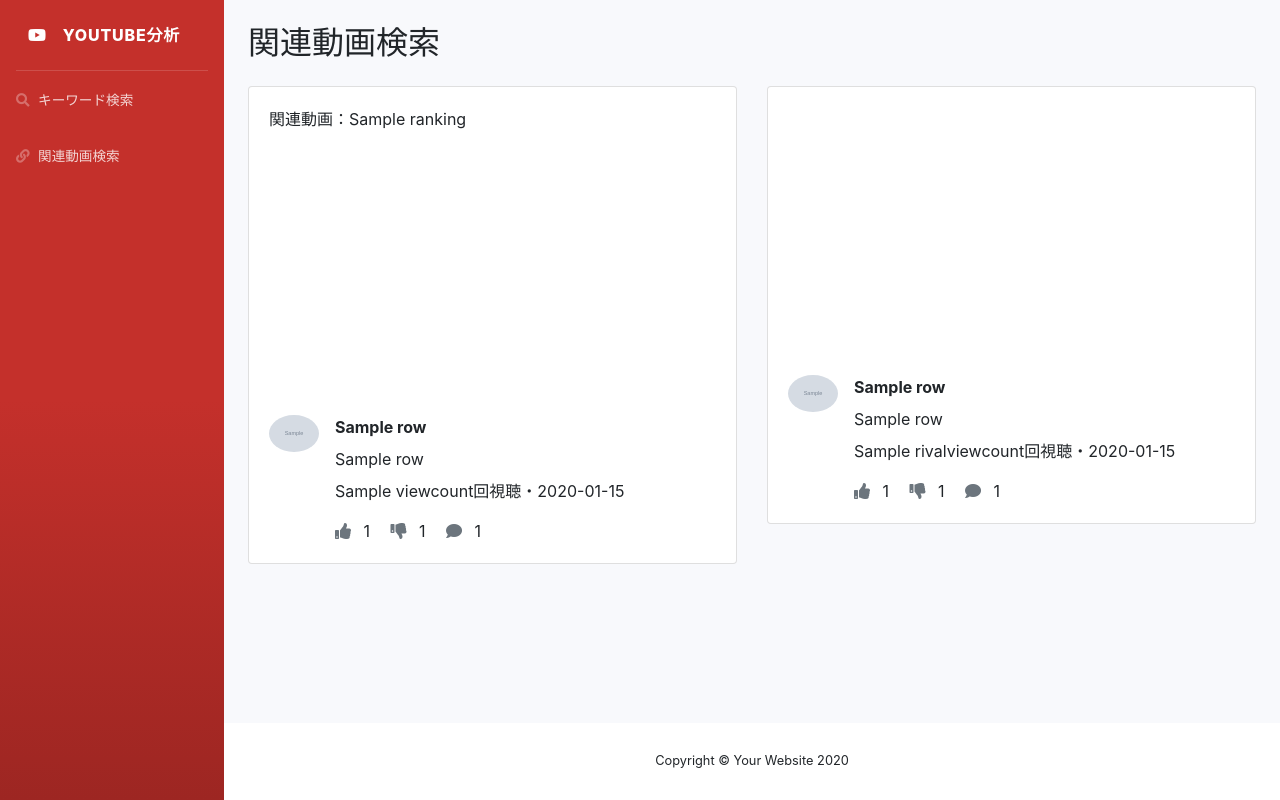
After one commit to haruyasu/django-youtube, a Django app: template app/templates/app/related.html in a window 1280 px wide. The commit adds this page. Run offline with Django 3.2, Linux system fonts and the light colour scheme; the template is opened without the code that fills it: most values are stand-ins (such as "Sample title", 1, 10 or a date in 2020); grey boxes marked "Sample" are stand-in pictures; some libraries are stand-ins or nearby versions.

Commit message:
関連動画検索

```diff
--- a/app/templates/app/base.html
+++ b/app/templates/app/base.html
@@ -26,7 +26,13 @@
 			<li class="nav-item">
 				<a class="nav-link" href="/">
 					<i class="fas fa-search"></i>
-					<span>動画検索</span>
+					<span>キーワード検索</span>
+				</a>
+			</li>
+			<li class="nav-item">
+				<a class="nav-link" href="{% url 'related' %}">
+					<i class="fas fa-link"></i>
+					<span>関連動画検索</span>
 				</a>
 			</li>
 		</ul>
--- a/app/templates/app/index.html
+++ b/app/templates/app/index.html
@@ -3,9 +3,7 @@
 
 {% block content %}
 
-<div class="my-4">
-    <h2>キーワード検索</h2>
-</div>
+<h2 class="my-4">キーワード検索</h2>
 
 <div class="table-responsive search-table">
     <table class="table">
--- /dev/null
+++ b/app/templates/app/related.html
@@ -0,0 +1,67 @@
+{% extends "app/base.html" %}
+{% load widget_tweaks %}
+
+{% block content %}
+
+<h2 class="my-4">関連動画検索</h2>
+
+{% for index, row in youtube_data.iterrows %}
+<div class="row mb-2">
+    <div class="col-6">
+        <div class="card">
+            <div class="card-body">
+                <p>関連動画：{{ row.ranking }}</p>
+                <div class="embed-responsive embed-responsive-16by9 mb-3">
+                    <iframe class="embed-responsive-item" src="{{ row.url }}" allowfullscreen></iframe>
+                </div>
+                <div class="d-flex">
+                    <div class="profile_picture mr-3">
+                        <img src="{{ row.profileImg }}" class="card-img-top rounded-circle" alt="">
+                    </div>
+                    <div class="">
+                        <div class="mb-2 font-weight-bold">{{ row.title|safe|truncatechars:25 }}</div>
+                        <div class="mb-2">{{ row.channeltitle }}</div>
+                        <div class="mb-3">{{ row.viewcount }}回視聴・{{ row.publishtime }}</div>
+                        <div class="">
+                            <i class="fas fa-thumbs-up text-secondary mr-2"></i>
+                            <span class="mr-3">{{ row.likeCount }}</span>
+                            <i class="fas fa-thumbs-down text-secondary mr-2"></i>
+                            <span class="mr-3">{{ row.dislikeCount }}</span>
+                            <i class="fas fa-comment text-secondary mr-2"></i>
+                            <span>{{ row.commentCount }}</span>
+                        </div>
+                    </div>
+                </div>
+            </div>
+        </div>
+    </div>
+    <div class="col-6">
+        <div class="card">
+            <div class="card-body">
+                <div class="embed-responsive embed-responsive-16by9 mb-3">
+                    <iframe class="embed-responsive-item" src="{{ row.rivalurl }}" allowfullscreen></iframe>
+                </div>
+                <div class="d-flex">
+                    <div class="profile_picture mr-3">
+                        <img src="{{ row.rivalprofileImg }}" class="card-img-top rounded-circle" alt="">
+                    </div>
+                    <div class="">
+                        <div class="mb-2 font-weight-bold">{{ row.rivaltitle|safe|truncatechars:25 }}</div>
+                        <div class="mb-2">{{ row.rivalchanneltitle }}</div>
+                        <div class="mb-3">{{ row.rivalviewcount }}回視聴・{{ row.rivalpublishtime }}</div>
+                        <div class="">
+                            <i class="fas fa-thumbs-up text-secondary mr-2"></i>
+                            <span class="mr-3">{{ row.rivallikeCount }}</span>
+                            <i class="fas fa-thumbs-down text-secondary mr-2"></i>
+                            <span class="mr-3">{{ row.rivaldislikeCount }}</span>
+                            <i class="fas fa-comment text-secondary mr-2"></i>
+                            <span>{{ row.rivalcommentCount }}</span>
+                        </div>
+                    </div>
+                </div>
+            </div>
+        </div>
+    </div>
+</div>
+{% endfor %}
+{% endblock %}
--- a/app/urls.py
+++ b/app/urls.py
@@ -3,4 +3,5 @@ from app import views
 
 urlpatterns = [
     path('', views.IndexView.as_view(), name='index'),
+    path('related/', views.RelatedView.as_view(), name='related'),
 ]
```
Also changed, not shown: app/views.py (+212 -7 lines), app/templates/app/keyword.html (renamed from app/templates/app/youtube.html).
